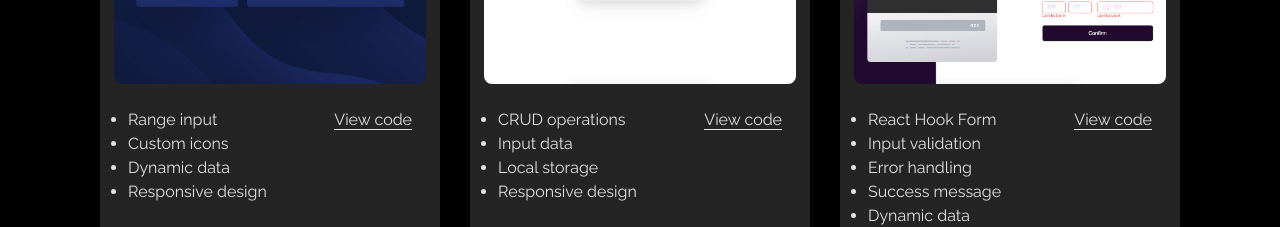
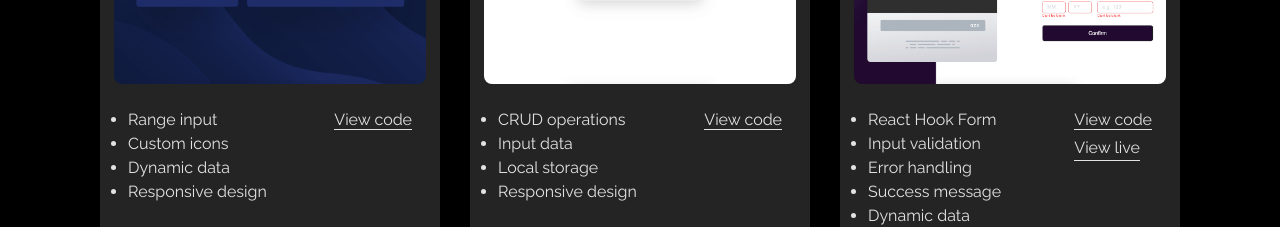
Before and after one commit to anetakasprzak/aneta-portfolio, a React (Vite) app: page / in a window 1280 px wide. Shown: the part 2600-2827 px from the top of the page. Built offline with nearby package versions, Linux system fonts and the light colour scheme.

Commit message:
add live project

```diff
--- a/src/components/Projects/Projects.jsx
+++ b/src/components/Projects/Projects.jsx
@@ -106,7 +106,8 @@ const myProjects = [
       "Responsive design",
     ],
     codeUrl:
-      "https://github.com/anetakasprzak/FM-interactive-card-details-form-react",
+      "https://github.com/anetakasprzak/fm-interactive-card-details-form-react",
+    liveUrl: "https://fm-interactive-card-details-form-react-gold.vercel.app/",
   },
   {
     id: 27,
```
